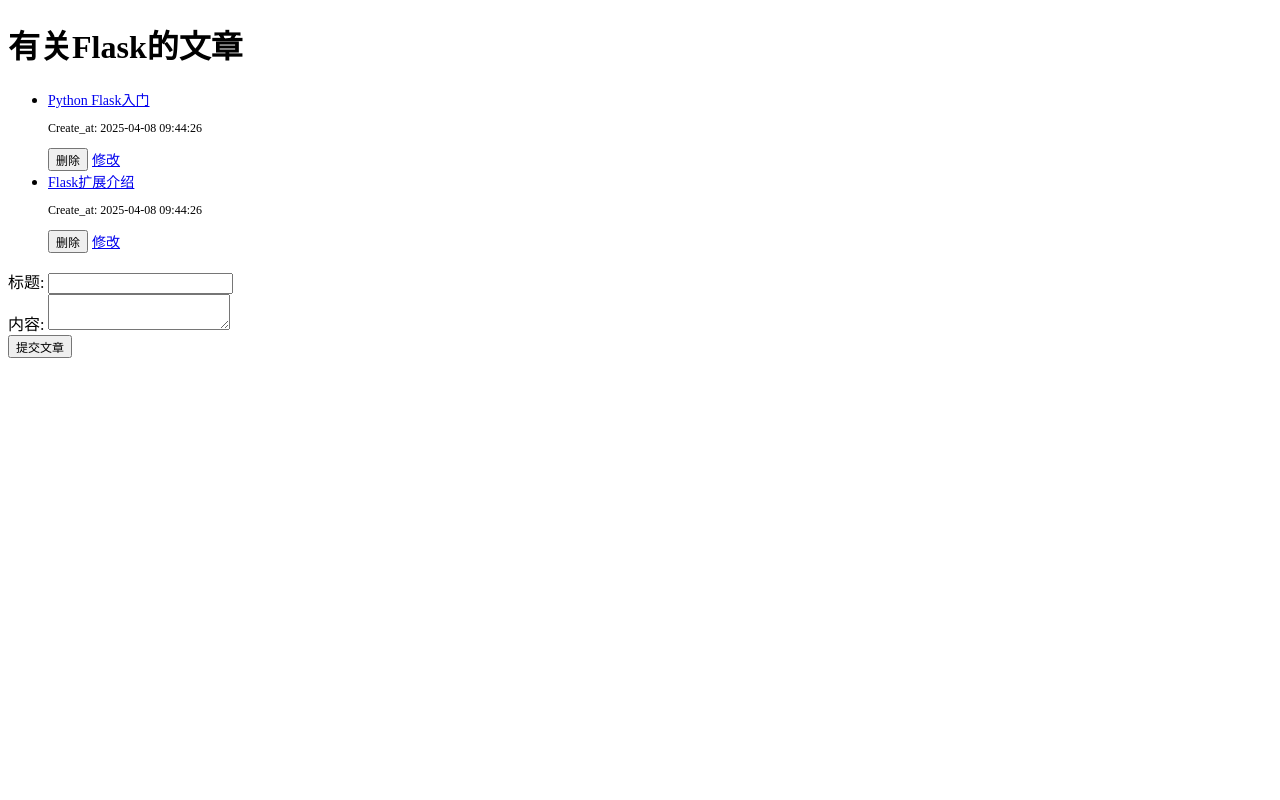
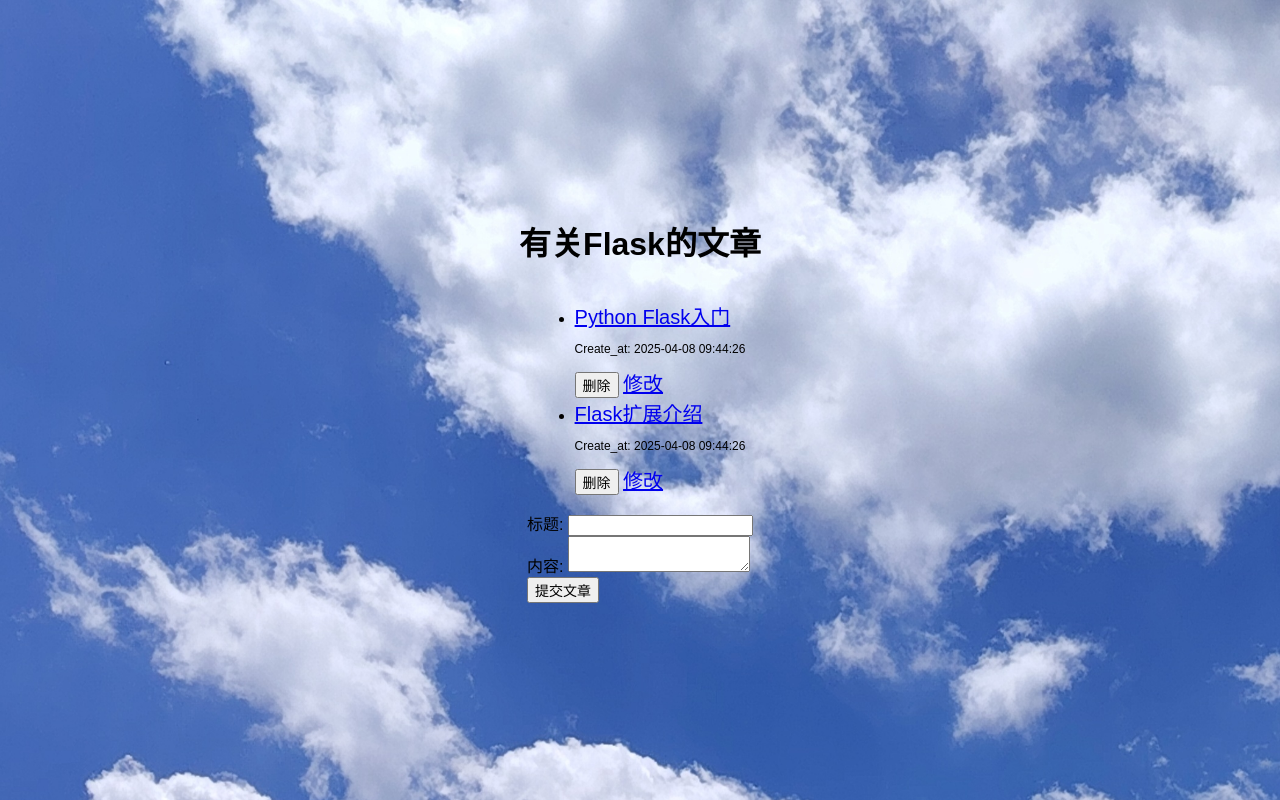
Before and after one commit to Daisy1259/Simple-Project-use-Flask, a Flask app: page / in a window 1280 px wide. Run offline with Flask 3, Linux system fonts and the light colour scheme.

Commit message:
Update styles.css

```diff
--- a/static/styles.css
+++ b/static/styles.css
@@ -1,9 +1,34 @@
+/* 设置整个页面的背景图片 */
+body {
+    background-image: url('background.jpg'); /* 图片路径根据实际情况修改 */
+    background-size: cover; /* 让背景图片覆盖整个页面 */
+    background-repeat: no-repeat; /* 不重复显示背景图片 */
+    background-attachment: fixed; /* 固定背景图片，不随滚动条滚动 */
+    display: flex;
+    flex-direction: column;
+    align-items: center; /* 水平居中 */
+    justify-content: center; /* 垂直居中 */
+    min-height: 100vh; /* 确保内容至少占据整个视口高度 */
+    margin: 0;
+    font-family: Arial, sans-serif; /* 设置字体 */
+}
+
 /* 选择所有 <a> 标签里表示文章标题的元素，设置字体大小为 20px */
 ul li a {
-    font-size: 14px;
+    font-size: 20px;
 }
 
 /* 选择所有表单里的 <input> 按钮元素，设置字体大小为 14px */
 form input[type="submit"] {
-    font-size: 12px;
+    font-size: 14px;
 }
+
+/* 为文章列表、文章详情等内容添加容器样式，使其在背景上更突出 */
+.container {
+    background-color: rgba(255, 255, 255, 0.6); /* 半透明白色背景 */
+    padding: 20px;
+    border-radius: 10px; /* 圆角边框 */
+    width: 80%; /* 容器宽度 */
+    max-width: 800px; /* 最大宽度 */
+    box-shadow: 0 0 10px rgba(0, 0, 0, 0.2); /* 阴影效果 */
+}
```
